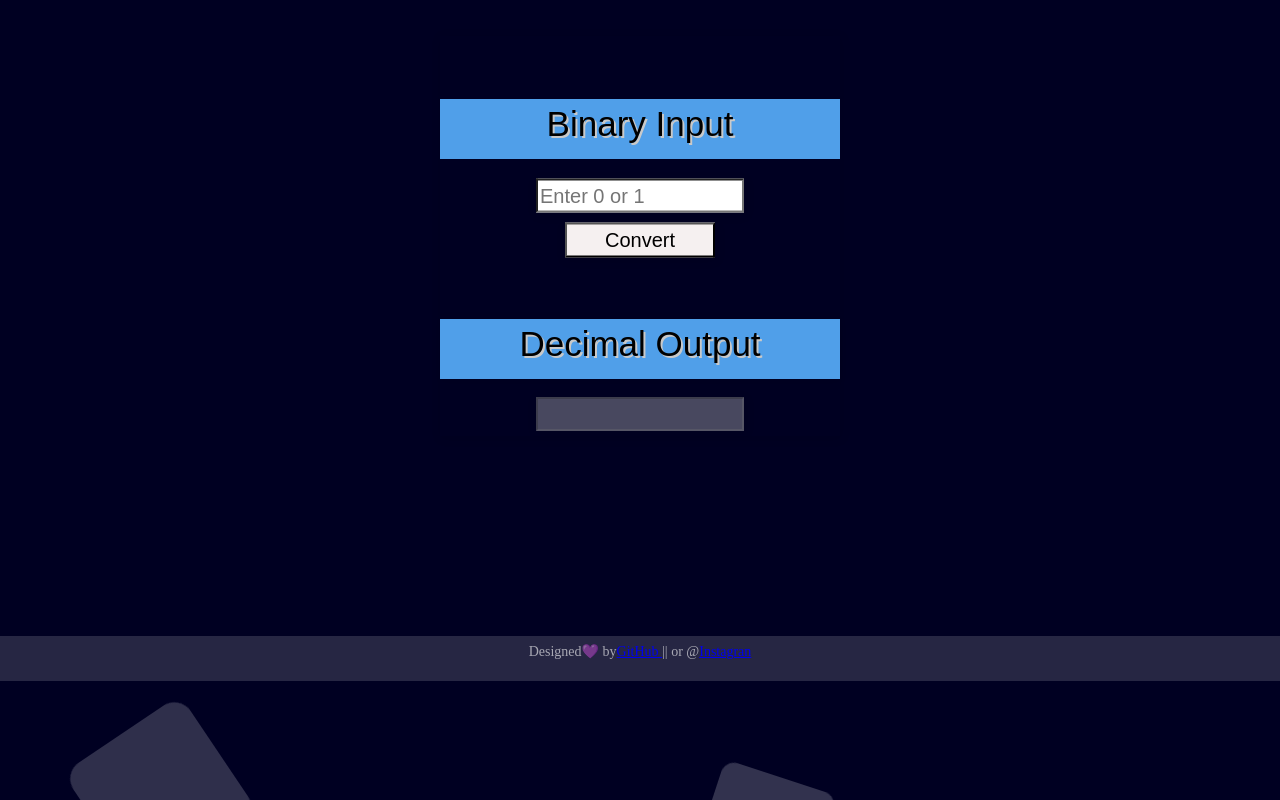
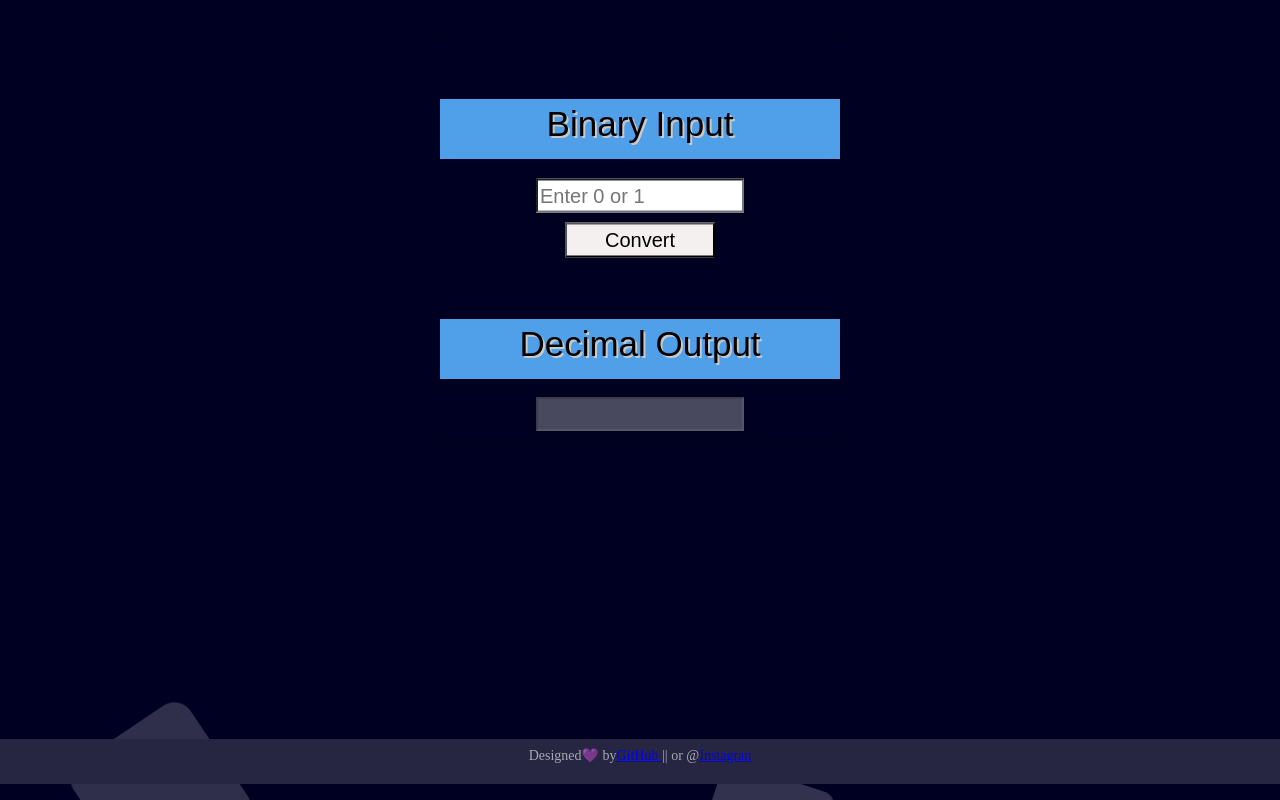
Before and after one commit to onezer00/binary-to-decimal, a Next.js app: page / in a window 1280 px wide. Built offline with nearby package versions, Linux system fonts and the light colour scheme.

Commit message:
binary-to-decimal: ajuste do footer.

```diff
--- a/pages/index.jsx
+++ b/pages/index.jsx
@@ -1,7 +1,6 @@
 import Head from 'next/head'
 import React, { useState } from 'react';
 import styles from '../styles/Home.module.scss';
-//import { Button } from '@material-ui/core';
 
 function FormComponent() {
     const [binaryText, setBinaryText] = useState('')
--- a/styles/Home.module.scss
+++ b/styles/Home.module.scss
@@ -218,6 +218,8 @@
 }
 
 .footer {
+  position: absolute; bottom: 1rem;
+  width: 100%;
   background: #262643;
   min-height: 2rem;
   text-align: center;
```
